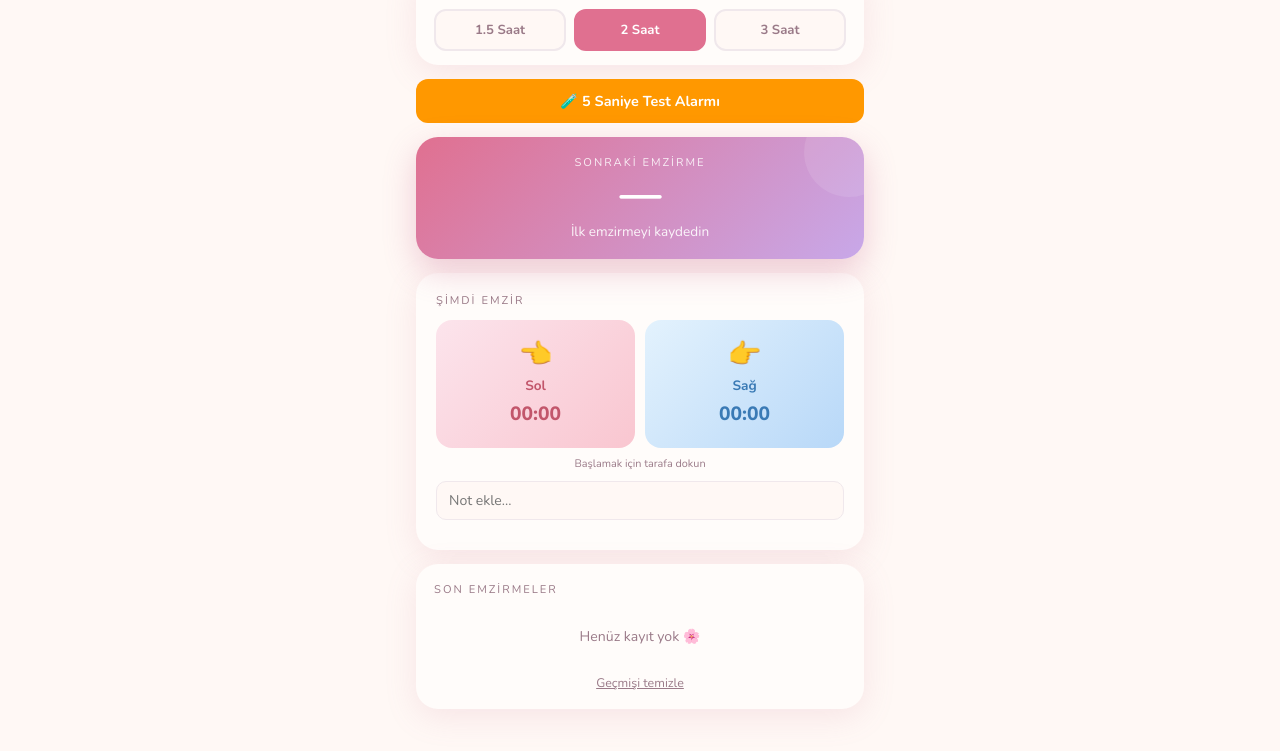
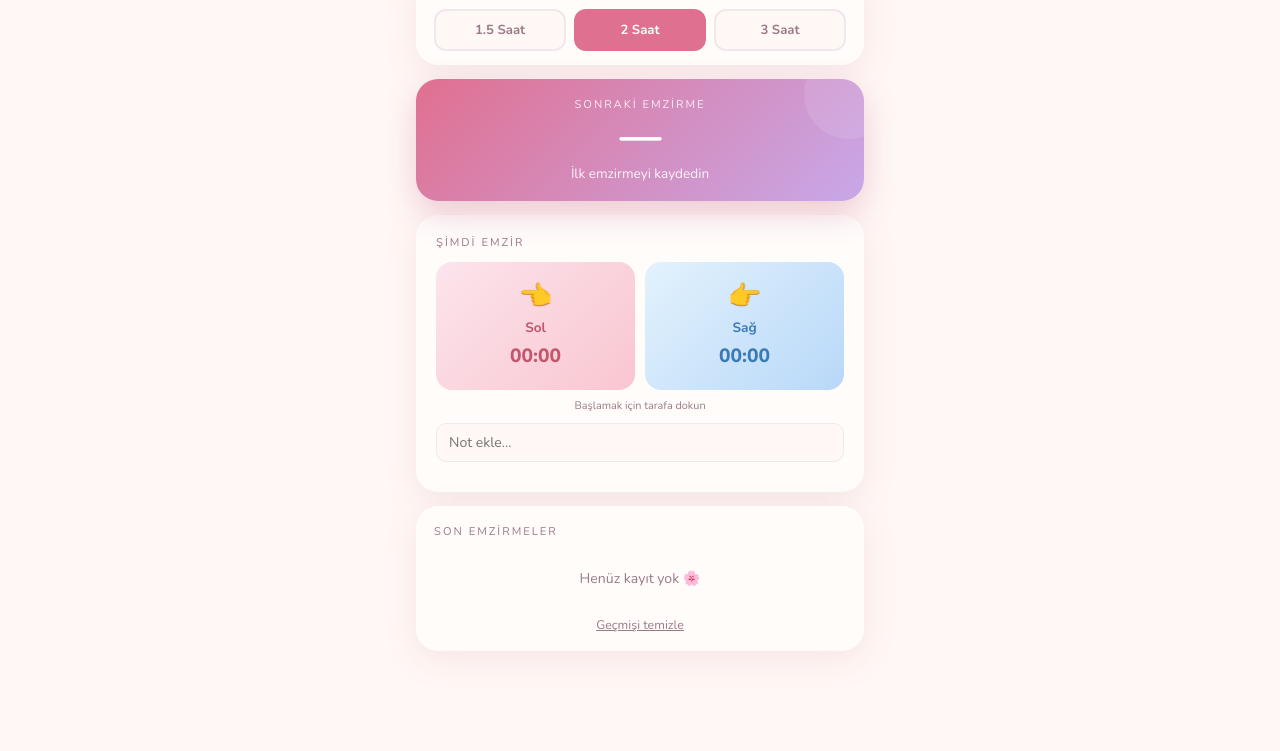
Before and after one commit to Beg-381/bebek-takip, a plain HTML site: page index.html in a window 1280 px wide. Shown: the part 147-898 px from the top of the page. Drawn offline with nearby package versions, Linux system fonts and the light colour scheme.

Commit message:
Remove test button for alarm functionality
Removed test button for triggering alarm in index.html.

```diff
--- a/index.html
+++ b/index.html
@@ -188,8 +188,6 @@ header h1{font-family:'Playfair Display',serif;font-size:1.4rem;color:var(--rose
       <button class="interval-btn" onclick="setInterval_(3)" id="iv3">3 Saat</button>
     </div>
   </div>
-  <!-- TEST BUTONU -->
-  <button onclick="setTimeout(()=>triggerAlarm('Sağ',Date.now()),5000)" style="width:100%;border:none;border-radius:12px;padding:12px;background:#ff9800;color:white;font-family:'Nunito',sans-serif;font-weight:700;font-size:0.9rem;cursor:pointer;margin-bottom:14px;">🧪 5 Saniye Test Alarmı</button>
   <!-- ALARM OVERLAY -->
   <div id="alarmOverlay" style="display:none;position:fixed;top:0;left:0;right:0;bottom:0;z-index:9999;background:rgba(224,112,144,0.97);flex-direction:column;align-items:center;justify-content:center;text-align:center;padding:30px;">
     <div style="font-size:5rem;animation:pulse-alarm 0.8s infinite alternate;">🤱</div>
```
